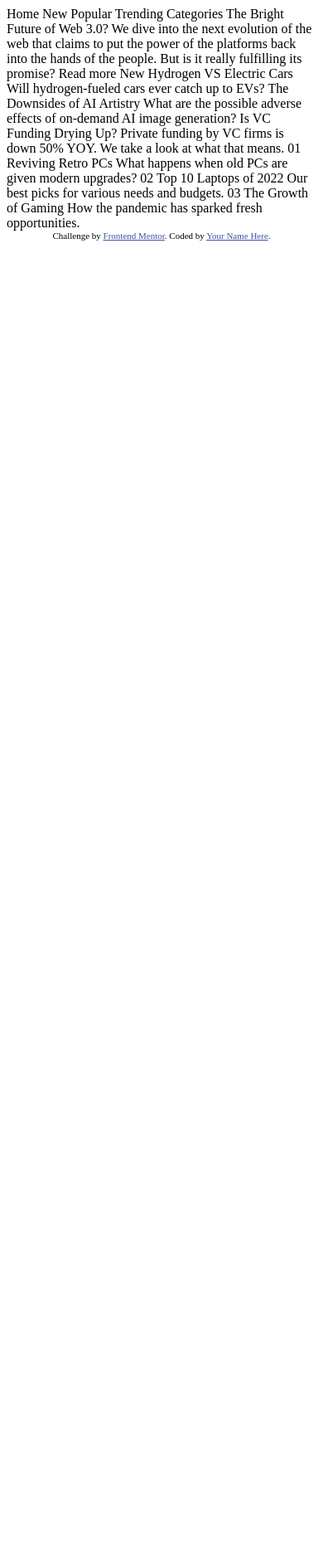
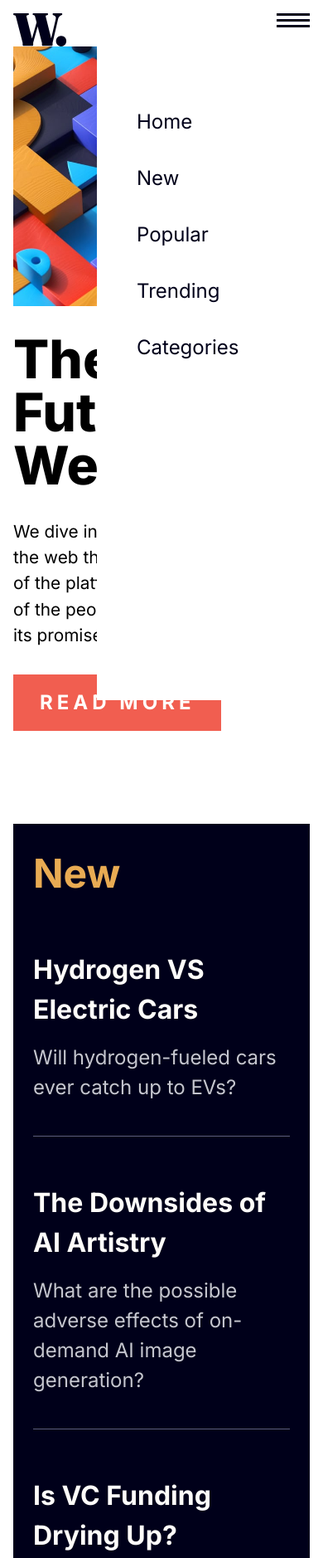
Before and after one commit to approved4me/FM-news-homepage-main, a plain HTML site: page index.html in a window 390 px wide. Shown: the top 1878 px of the page at 83% size. Before the commit the page ends 844 px from the top, so only its background shows below. Drawn offline with Linux system fonts and the light colour scheme.

Commit message:
smartphone design ready

```diff
--- a/index.html
+++ b/index.html
@@ -1,60 +1,107 @@
 <!DOCTYPE html>
 <html lang="en">
+
 <head>
   <meta charset="UTF-8">
-  <meta name="viewport" content="width=device-width, initial-scale=1.0"> <!-- displays site properly based on user's device -->
-
+  <meta name="viewport" content="width=device-width, initial-scale=1.0">
   <link rel="icon" type="image/png" sizes="32x32" href="./assets/images/favicon-32x32.png">
-
+  <link rel="preconnect" href="https://fonts.googleapis.com">
+  <link rel="preconnect" href="https://fonts.gstatic.com" crossorigin>
+  <link href="https://fonts.googleapis.com/css2?family=Inter:wght@400;700;800&display=swap" rel="stylesheet">
+  <link rel="stylesheet" href="style.css">
   <title>Frontend Mentor | News homepage</title>
 
-  <!-- Feel free to remove these styles or customise in your own stylesheet 👍 -->
-  <style>
-    .attribution { font-size: 11px; text-align: center; }
-    .attribution a { color: hsl(228, 45%, 44%); }
-  </style>
 </head>
+
 <body>
 
-  Home
-  New
-  Popular
-  Trending
-  Categories
+  <div class="header">
+    <div class="logo"><img src="./assets/images/logo.svg" alt=""></div>
+    <div class="navbar">
+      <div class="nav-mobile_menu">
+        <div class="icon icon_hamburger"><img src="./assets/images/icon-menu.svg" alt=""></div>
+        <div class="icon icon_close"><img src="./assets/images/icon-menu-close.svg" alt=""></div>
+      </div>
+      <nav>
+        <ul>
+          <li><a href="#">Home</a></li>
+          <li><a href="#">New</a></li>
+          <li><a href="#">Popular</a></li>
+          <li><a href="#">Trending</a></li>
+          <li><a href="#">Categories</a></li>
+        </ul>
+      </nav>
+    </div>
+  </div>
 
-  The Bright Future of Web 3.0?
+  <main>
+    <picture class="headline_image">
+      <source srcset="./assets/images/image-web-3-desktop.jpg" media="(min-width:60rem">
+      <img src="./assets/images/image-web-3-mobile.jpg" alt="Wooden puzzle bricks">
+    </picture>
 
-  We dive into the next evolution of the web that claims to put the power of the platforms back into the hands of the people.
-  But is it really fulfilling its promise?
+    <div class="headline">
+      <h1>The Bright Future of Web 3.0?</h1>
+    </div>
+    <div class="headline_teaser">
+      <p> We dive into the next evolution of the web that claims to put the power of the platforms back into the hands
+        of the people. But is it really fulfilling its promise?</p>
+      <a href="#" class="more">Read more</a>
+    </div>
+  </main>
 
-  Read more
 
-  New
+  <aside>
+    <div class="extra_news">
+      <h2>New</h2>
+      <div class="news_bits">
+        <h3>Hydrogen VS Electric Cars</h3>
+        <p>Will hydrogen-fueled cars ever catch up to EVs?</p>
+      </div>
+      <div class="news_bits">
+        <h3>The Downsides of AI Artistry</h3>
+        <p>What are the possible adverse effects of on-demand AI image generation?</p>
+      </div>
+      <div class="news_bits">
+        <h3>Is VC Funding Drying Up?</h3>
+        <p>WPrivate funding by VC firms is down 50% YOY. We take a look at what that means.</p>
+      </div>
+    </div>
+  </aside>
 
-  Hydrogen VS Electric Cars
-  Will hydrogen-fueled cars ever catch up to EVs?
+  <section class="further_headlines">
+    <div class="further_bits">
+      <div class="content_image"><img src="./assets/images/image-retro-pcs.jpg" alt="Retro PC"></div>
+      <div class="content">
+        <p class="counter">01</p>
+        <h3>Reviving Retro PCs</h3>
+        <p>What happens when old PCs are given modern upgrades?</p>
+      </div>
+    </div>
 
-  The Downsides of AI Artistry
-  What are the possible adverse effects of on-demand AI image generation?
+    <div class="further_bits">
+      <div class="content_image"><img src="./assets/images/image-top-laptops.jpg" alt="Laptop Keyboard"></div>
+      <div class="content">
+        <p class="counter">02</p>
+        <h3>Top 10 Laptops of 2022</h3>
+        <p>Our best picks for various needs and budgets.</p>
+      </div>
+    </div>
 
-  Is VC Funding Drying Up?
-  Private funding by VC firms is down 50% YOY. We take a look at what that means.
+    <div class="further_bits">
+      <div class="content_image"><img src="./assets/images/image-gaming-growth.jpg" alt="Gaming Controller"></div>
+      <div class="content">
+        <p class="counter">03</p>
+        <h3> The Growth of Gaming</h3>
+        <p>How the pandemic has sparked fresh opportunities.</p>
+      </div>
+    </div>
+  </section>
 
-  01
-  Reviving Retro PCs
-  What happens when old PCs are given modern upgrades?
-
-  02
-  Top 10 Laptops of 2022
-  Our best picks for various needs and budgets.
-
-  03
-  The Growth of Gaming
-  How the pandemic has sparked fresh opportunities.
-
-  <div class="attribution">
+  <footer class="attribution">
     Challenge by <a href="https://www.frontendmentor.io?ref=challenge" target="_blank">Frontend Mentor</a>.
     Coded by <a href="#">Your Name Here</a>.
-  </div>
+  </footer>
 </body>
+
 </html>
--- /dev/null
+++ b/style.css
@@ -0,0 +1,202 @@
+*,
+*::before,
+*::after {
+    box-sizing: border-box;
+}
+
+* {
+    margin: 0;
+    padding: 0;
+}
+
+html,
+body {
+    height: 100%;
+}
+
+body {
+    line-height: 1.5;
+    max-width: 90rem;
+    min-height: 100vh;
+    margin: 0 auto;
+}
+
+img,
+picture,
+video,
+canvas,
+svg {
+    display: block;
+    max-width: 100%;
+}
+
+input,
+button,
+textarea,
+select {
+    font: inherit;
+}
+
+:root {
+    --primary-soft_orange: hsl(35, 77%, 62%);
+    --primary-soft_red: hsl(5, 85%, 63%);
+    --neutral-off_white: hsl(36, 100%, 99%);
+    --neutral-grayish_blue: hsl(233, 8%, 79%);
+    --neutral-dark_grayish_blue: hsl(236, 13%, 42%);
+    --neutral-very_dark_blue: hsl(240, 100%, 5%);
+}
+
+body {
+    font-family: 'Inter', sans-serif;
+    font-size: 15px;
+    padding: 1rem;
+}
+
+.header {
+    display: flex;
+    justify-content: space-between;
+}
+
+.navbar {
+    background-color: #fff;
+    position: fixed;
+    top: 0;
+    right: 0;
+    width: 70%;
+    height: 100%;
+    z-index: 1;
+    /* opacity: 1; */
+    /* overflow-y: auto; */
+}
+
+.icon>* {
+    margin-left: auto;
+    margin-right: 1rem;
+    margin-top: 1rem;
+}
+
+nav {
+    margin-top: 5rem;
+    padding-left: 2rem;
+}
+
+nav ul li {
+    list-style: none;
+    padding: 1rem;
+}
+
+nav a {
+    text-decoration: none;
+    color: var(--neutral-very_dark_blue);
+    font-size: 1.5rem;
+
+}
+
+.nav-mobile_menu .icon_close {
+    display: none;
+}
+
+main {
+    margin: auto;
+    margin-bottom: 2rem;
+}
+
+h1 {
+    font-size: 4rem;
+    line-height: 1;
+    font-weight: 800;
+    margin-block: 2rem;
+}
+
+.headline_teaser p {
+    font-size: 1.3rem;
+}
+
+.headline_teaser .more {
+    display: inline-block;
+    background-color: var(--primary-soft_red);
+    margin-block: 2rem;
+    padding: 1rem 2rem;
+    text-decoration: none;
+    text-transform: uppercase;
+    font-size: 1.5rem;
+    font-weight: 700;
+    color: var(--neutral-off_white);
+    letter-spacing: 5px;
+}
+
+.extra_news {
+    background-color: var(--neutral-very_dark_blue);
+    padding: 1.5rem;
+    margin-top: 5rem;
+}
+
+.extra_news h2 {
+    color: var(--primary-soft_orange);
+    font-size: 3rem;
+
+}
+
+.extra_news h3 {
+    color: var(--neutral-off_white);
+    font-size: 2rem;
+    margin-block: 1rem;
+}
+
+.extra_news p {
+    color: var(--neutral-grayish_blue);
+    font-size: 1.5rem;
+}
+
+.news_bits {
+    padding-block: 2.5rem;
+}
+
+.news_bits:nth-child(odd) {
+    border-top: 1px solid var(--neutral-dark_grayish_blue);
+    border-bottom: 1px solid var(--neutral-dark_grayish_blue);
+}
+
+.further_headlines {
+    margin-top: 5rem;
+    margin-bottom: 5rem;
+}
+
+.further_bits {
+    display: grid;
+    grid-template-columns: 1fr 2fr;
+    margin-bottom: 2rem;
+}
+
+.content {
+    padding-left: 2rem;
+}
+
+.content .counter {
+    font-size: 2.5rem;
+    color: var(--neutral-grayish_blue);
+    font-weight: 700;
+}
+
+.content h3 {
+    font-size: 1.5rem;
+    padding-bottom: 1rem;
+}
+
+.content p {
+    font-size: 1.3rem;
+}
+
+.attribution {
+    font-size: 11px;
+    text-align: center;
+}
+
+.attribution a {
+    color: hsl(228, 45%, 44%);
+}
+
+
+/* MEDIA QUERY */
+
+@media only screen and (min-width: 60rem) {}
```
